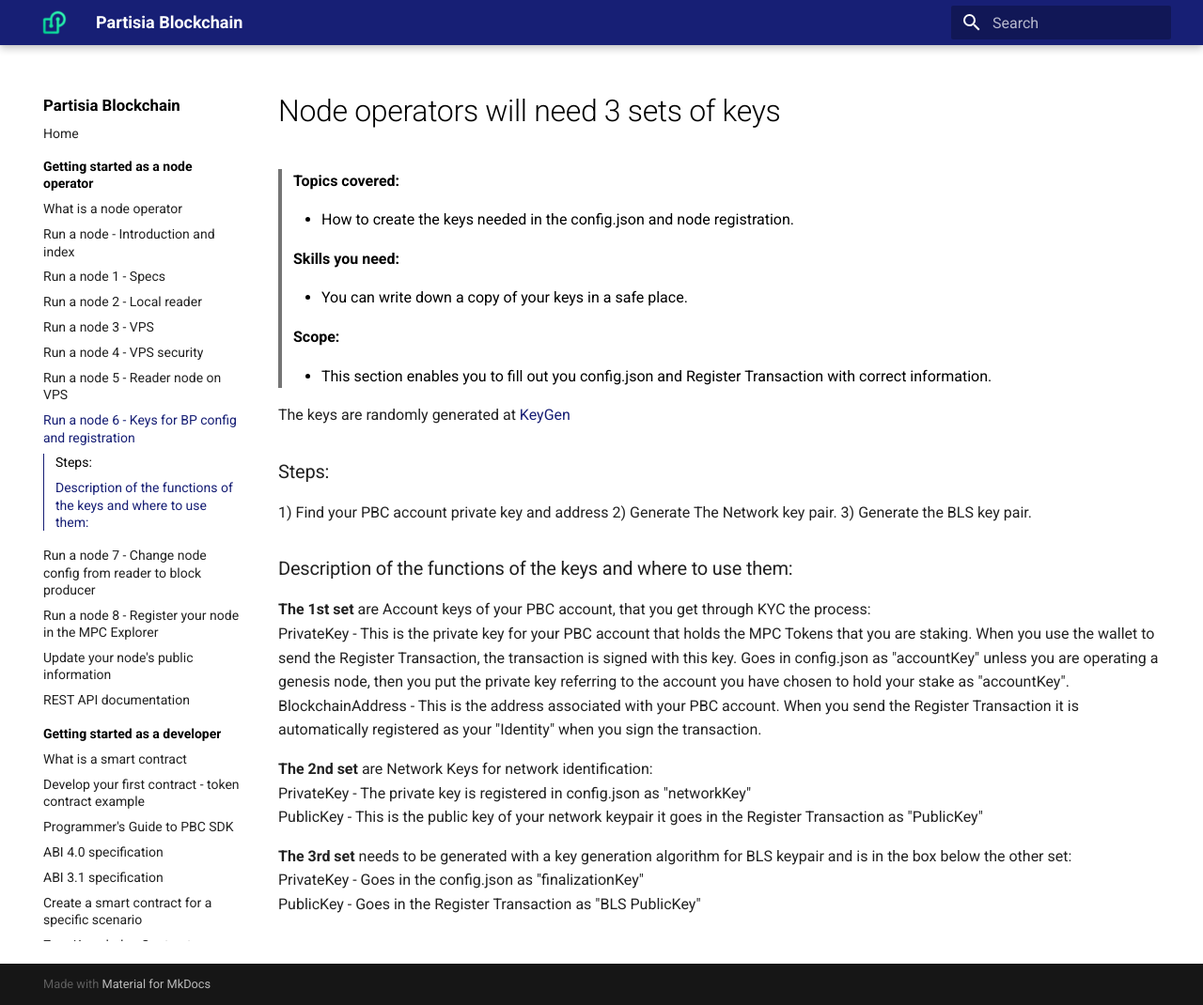
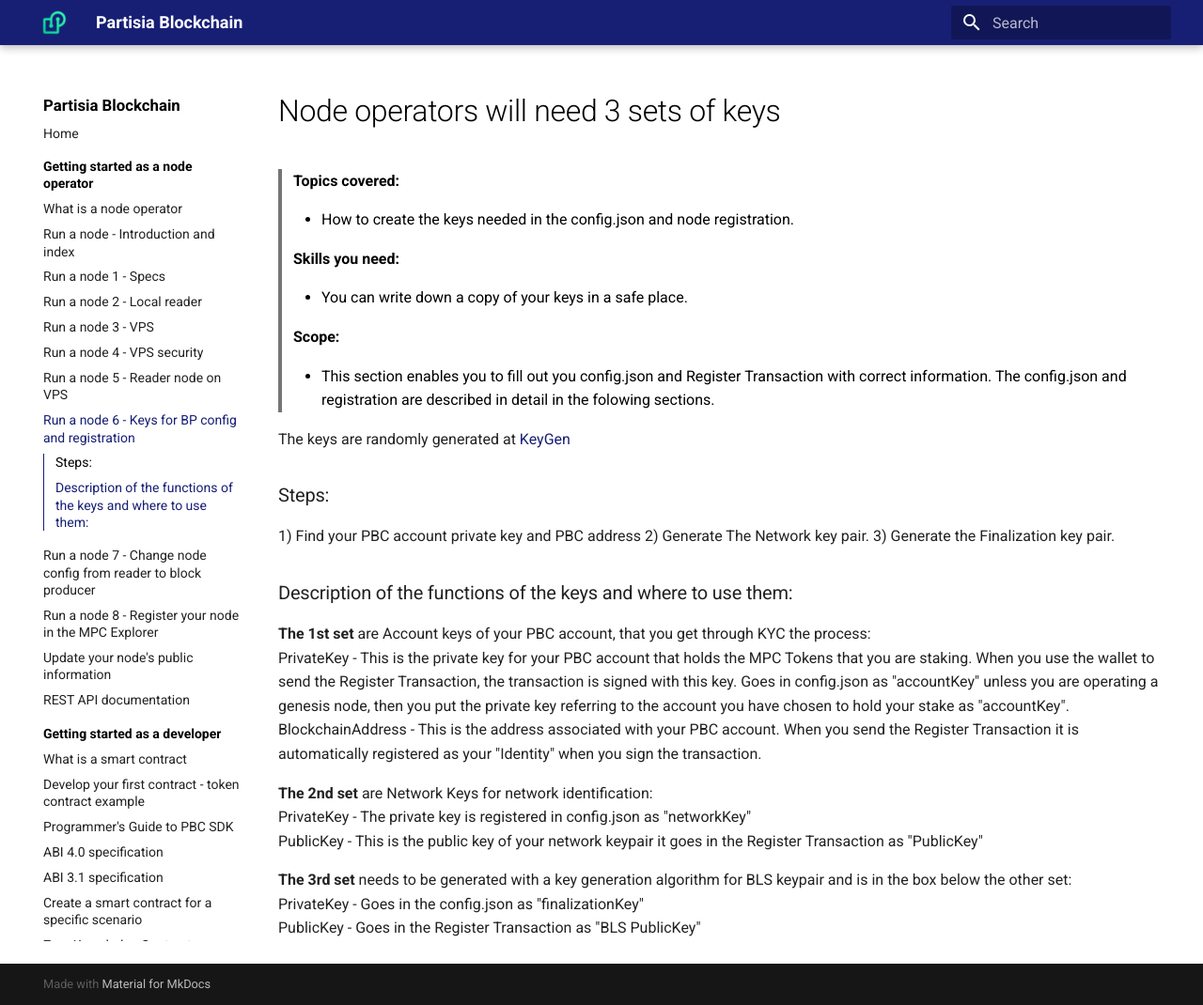
Before and after one commit to 0xSero/partisia-docs, an MkDocs documentation site: the page built from docs/operator-6-keys.md, in a window 1280 px wide and 1070 px high. Shown: the whole window at 94% size. Built offline with MkDocs 1.6.1 and Material for MkDocs 9.7.7, drawn with Linux system fonts in a browser that asks for light colours; a script that is not in the unit is left out.

Commit message:
Keys simplification

```diff
--- a/docs/operator-6-keys.md
+++ b/docs/operator-6-keys.md
@@ -10,17 +10,16 @@
 >
 >**Scope:**
 >
-> - This section enables you to fill out you config.json and Register Transaction with correct information.
+> - This section enables you to fill out you config.json and Register Transaction with correct information. The config.json and registration are described in detail in the folowing sections.
 
 The keys are randomly generated at [KeyGen](https://dashboard.partisiablockchain.com/keygen)
 
 ### Steps:
-1) Find your PBC account private key and address
+1) Find your PBC account private key and PBC address
 2) Generate The Network key pair.
-3) Generate the BLS key pair.
+3) Generate the Finalization key pair.
 
 ### Description of the functions of the keys and where to use them:
-
 
 **The 1st set**  are Account keys of your PBC account, that you get through KYC the process:
 PrivateKey - This is the private key for your PBC account that holds the MPC Tokens that you are staking. When you use the wallet to send the Register Transaction, the transaction is signed with this key. Goes in config.json as "accountKey" unless you are operating a genesis node, then you put the private key referring to the account you have chosen to hold your stake as "accountKey".
```
